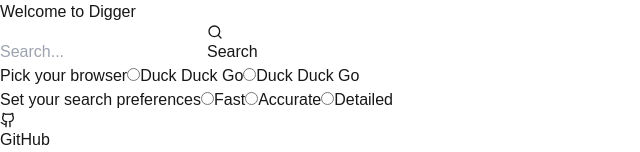
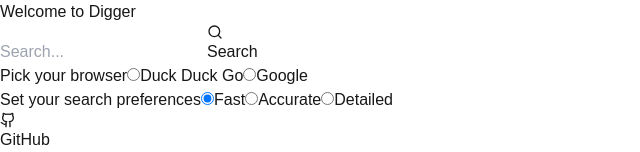
Before and after one commit to Rafacv23/digger-browser, a Next.js app: page / in a window 1280 px wide. Shown: the top 152 px of the page, without its empty margins (0-640 px from the left). Built offline with nearby package versions, Linux system fonts and the light colour scheme.

Commit message:
Refactor search form: update input names, enhance styling, and adjust radio button options

```diff
--- a/src/app/page.tsx
+++ b/src/app/page.tsx
@@ -11,40 +11,40 @@
         <form action="/api/search" method="get" className="flex gap-4">
           <input
             type="text"
-            name="query"
+            name="q"
             placeholder="Search..."
             required
             min={2}
             max={60}
+            className="p-2 border border-gray-300 rounded-md text-black"
           />
-          <button type="submit" className="flex items-center gap-2">
+          <button
+            type="submit"
+            className="flex items-center gap-2 bg-white px-4 py-2 rounded-md text-black"
+          >
             <Search size={16} />
             Search
           </button>
           <div>
             Pick your browser
-            <input type="radio" id="browser1" name="contact" value="email" />
+            <input type="radio" id="browser1" name="e" value="duckduckgo" />
             <label htmlFor="browser1">Duck Duck Go</label>
-            <input type="radio" id="browser2" name="contact" value="phone" />
-            <label htmlFor="browser2">Duck Duck Go</label>
+            <input type="radio" id="browser2" name="e" value="google" />
+            <label htmlFor="browser2">Google</label>
           </div>
           <div>
             Set your search preferences
-            <input type="radio" id="searchType1" name="fast" value="fast" />
-            <label htmlFor="searchType1">Fast</label>
             <input
               type="radio"
-              id="searchType2"
-              name="accurate"
-              value="accurate"
+              id="searchType1"
+              name="t"
+              value="fast"
+              defaultChecked
             />
+            <label htmlFor="searchType1">Fast</label>
+            <input type="radio" id="searchType2" name="t" value="accurate" />
             <label htmlFor="searchType2">Accurate</label>
-            <input
-              type="radio"
-              id="searchType3"
-              name="detailed"
-              value="detailed"
-            />
+            <input type="radio" id="searchType3" name="t" value="detailed" />
             <label htmlFor="searchType3">Detailed</label>
           </div>
         </form>
```
